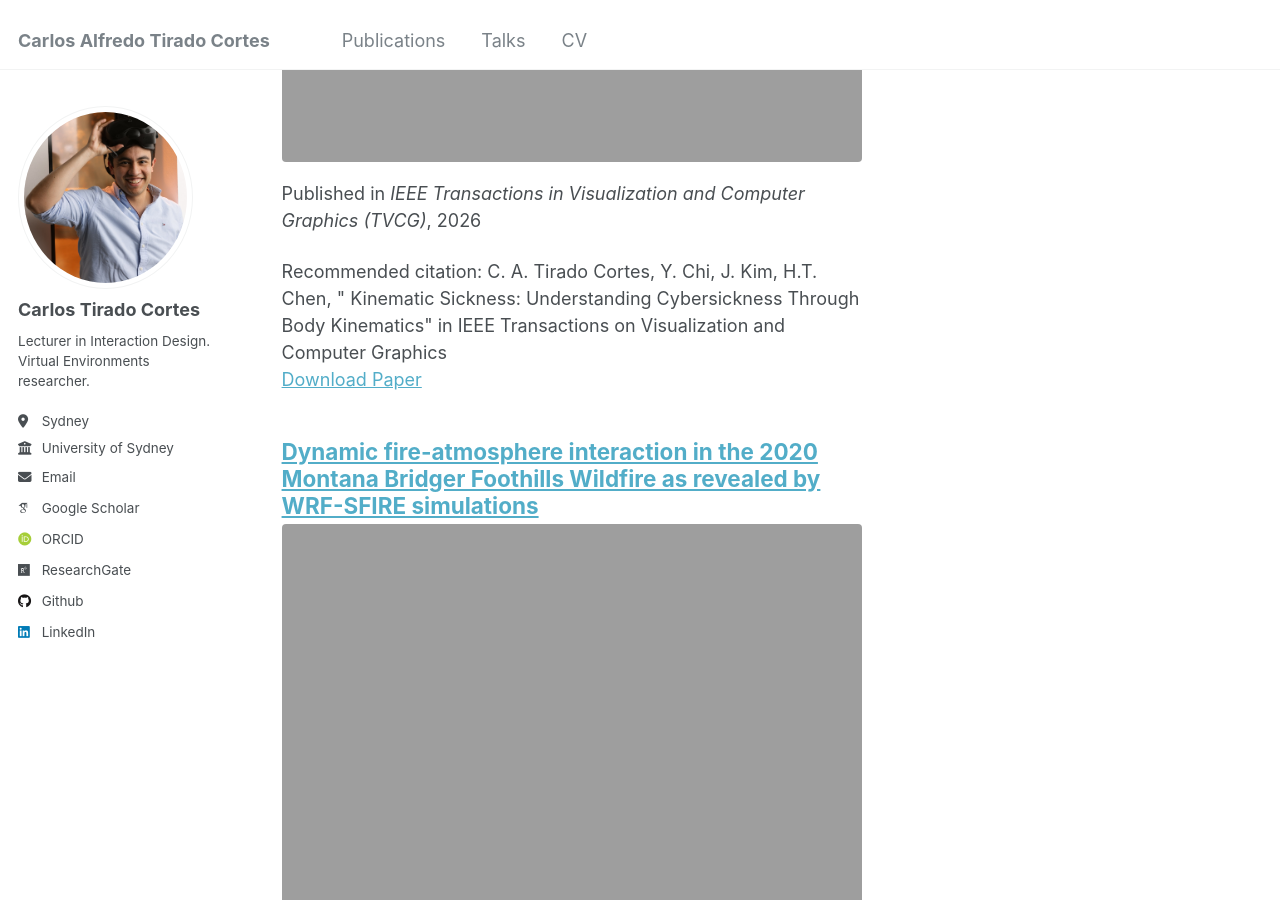
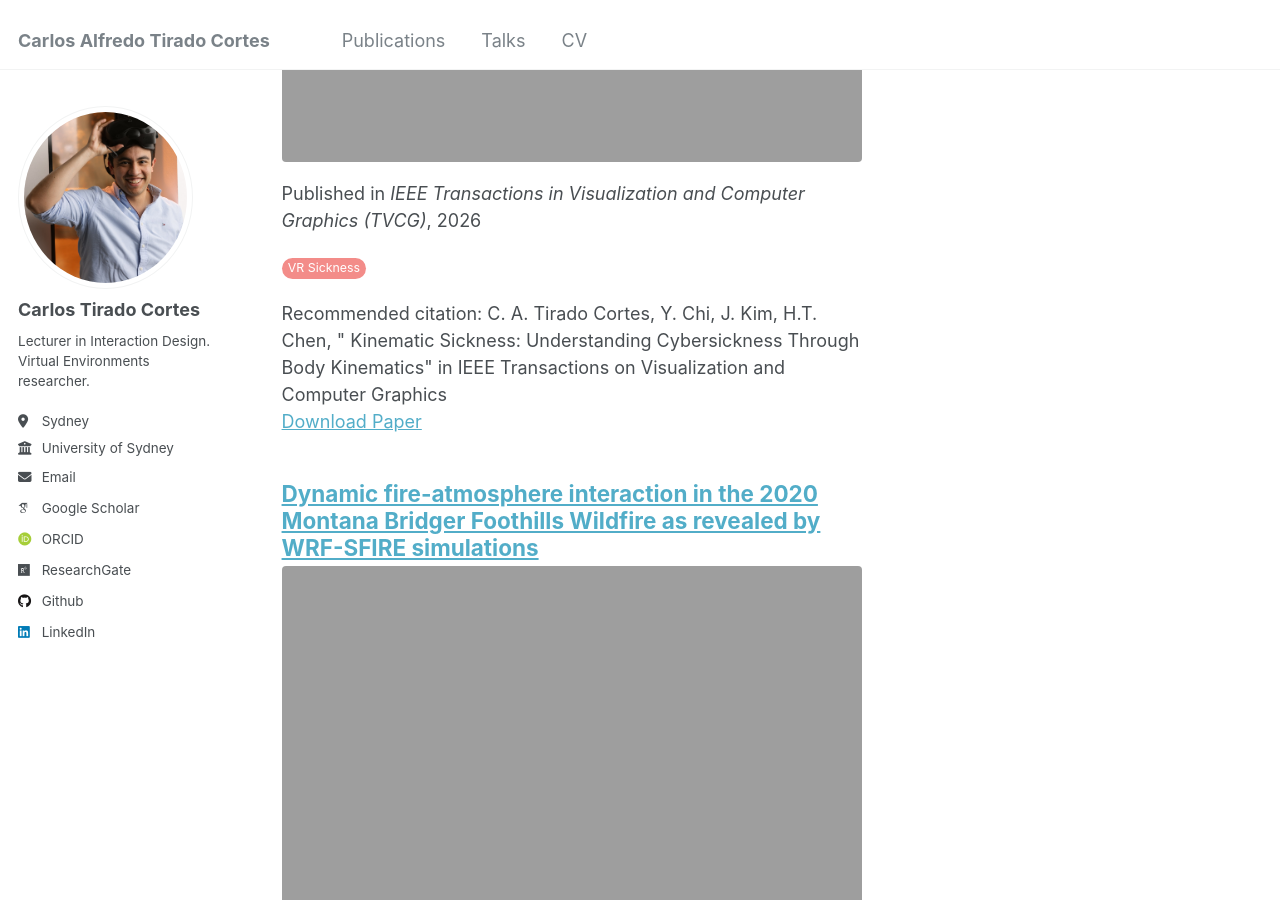
Before and after one commit to catiradocortes/catiradocortes.github.io, a Jekyll site: the page built from _pages/publications.html, in a window 1280 px wide and 900 px high, scrolled down 644 px. Built offline with Jekyll 4.4.1, drawn with Linux system fonts in a browser that asks for light colours; some web fonts are replaced.

Commit message:
More tags.

```diff
--- a/_publications/kinematic_sickness.md
+++ b/_publications/kinematic_sickness.md
@@ -2,6 +2,8 @@
 title: "Kinematic Sickness: Understanding Cybersickness Through Body Kinematics"
 collection: publications
 category: manuscripts
+publication_tags:
+    - VR Sickness
 permalink: /publications/kinematic_sickness
 excerpt: ''
 date: 2026-03-23
```
Also changed, not shown: _publications/landmark.md (+2 -0 lines).
